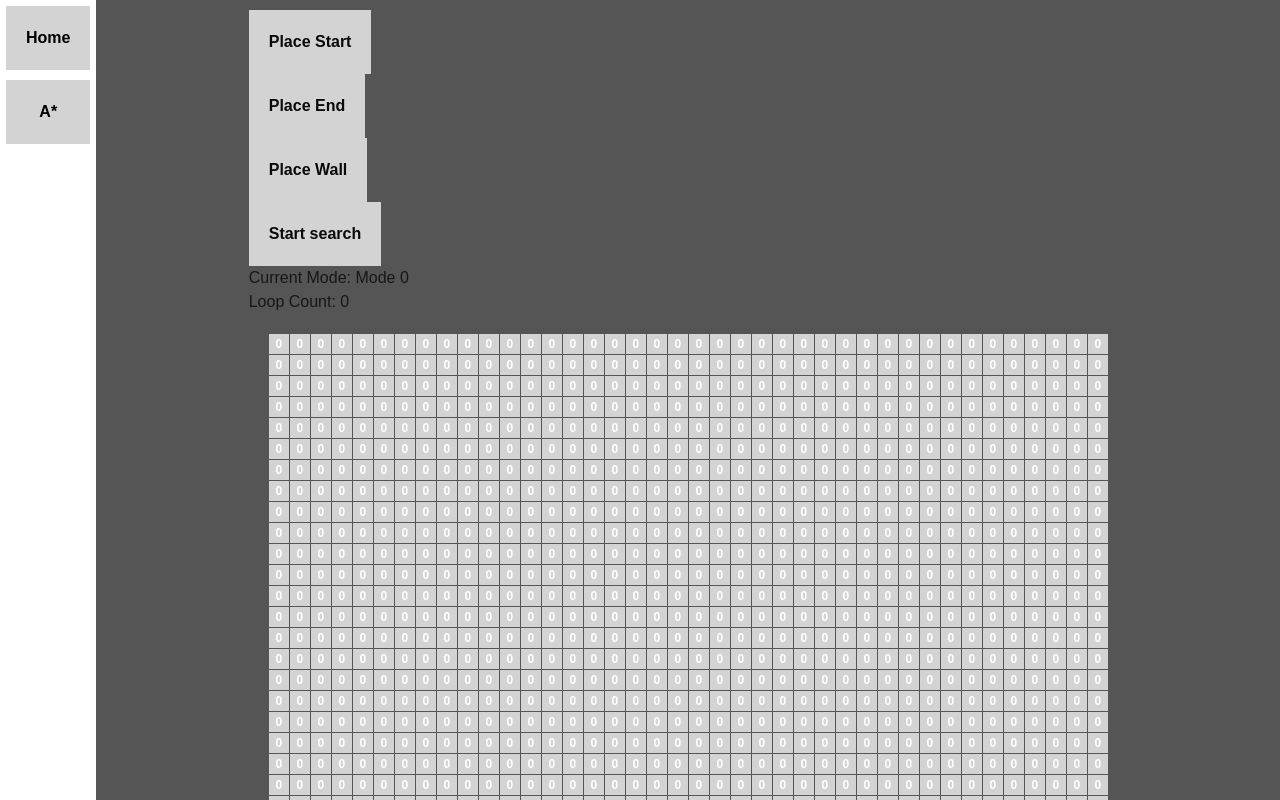
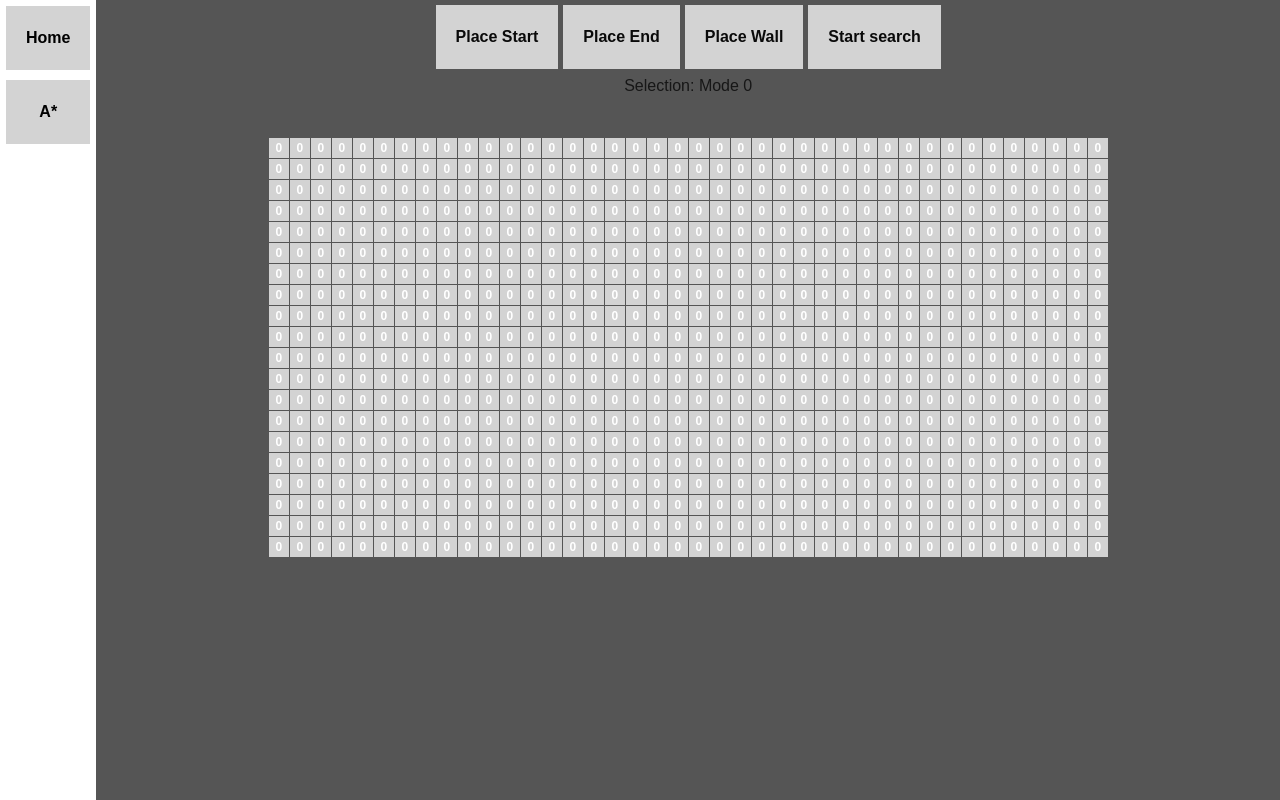
Before and after one commit to Karquilla/WEB_PORTFOLIO, a Next.js app: page /AStar in a window 1280 px wide. Shown: the top 800 px of the page. Built offline with nearby package versions, Linux system fonts and the light colour scheme.

Commit message:
cleaning up CSS wip

```diff
--- a/app/AStar/page.tsx
+++ b/app/AStar/page.tsx
@@ -1,6 +1,8 @@
 import Navbar from "../../components/navbar";
 import Astar from "../../components/aStar";
 import styles from "../App.module.css"
+
+// grid_container need an outer and inner so backgroubn
 
 export default function page() {
   return (
@@ -8,7 +10,16 @@ export default function page() {
 
     <div className={styles.layout}>
       <div className={styles.container}> <Navbar /> </div>
-        <div className={styles.grid_container}> <Astar /> </div>
+      <div style={{
+              display: 'flex',
+              padding: '0%',
+              backgroundColor: '#555555',
+              width: '100vw',
+              height: '100vw'}} >
+        <div className={styles.grid_container}>
+          <Astar />
+          </div>
+        </div>
     </div>
     </div>
   );
--- a/app/App.module.css
+++ b/app/App.module.css
@@ -5,32 +5,22 @@
 
 .layout {
   display: flex; /* Flex container for the whole page */
-  height: 100%; /* Full viewport height */
-
-
 }
 
-  .modeButtpn-container {
-    display: flex;
-    justify-content: center;
-    align-items: center;
-    padding: 5px;
-    gap: 5px;
-  }
 .grid_container {
   width: 100%;
   display: flex;
-    justify-content: center;
+  justify-content: top;
   align-items: center;
   flex-direction: column;
-    background-color: #555555;
-    padding: 10px;
+
 }
 
 .container {
   flex: 1;
   display: flex;
   width: 100%;
+  height: 100%;
   flex-direction: row;
   padding: 5px;
   gap: 10px;
--- a/app/layout.tsx
+++ b/app/layout.tsx
@@ -14,7 +14,7 @@ const geistMono = localFont({
 });
 
 export const metadata: Metadata = {
-  title: "Create Next App",
+  title: "Portfolio",
   description: "Generated by create next app",
 };
 
--- a/app/page.tsx
+++ b/app/page.tsx
@@ -6,17 +6,16 @@ import React from "react";
 //import AStar from '../src/aStar';
 import Home from '../components/home';
 import Navbar from "../components/navbar";
-import './App.module.css';
+import styles from './App.module.css';
 
-const page = () => {
+export default function page() {
   return (
-    <div><Navbar />
-    <Home />
+    <div className={styles.layout}>
+      <div className={styles.container}> <Navbar /> </div>
+      <div className={styles.container}><Home /></div>
     </div>
   );
-};
-
-export default page;
+}
 
 
 //<div className="layout">
--- a/components/aStar.module.css
+++ b/components/aStar.module.css
@@ -1,20 +1,28 @@
 /* Grid.css */
 .grid {
+  display: grid;
+  gap: 1px;
+  padding: 20px;
 
-    display: grid;
-    gap: 1px;
-    padding: 20px;
-  }
+}
 
 /* aStar.css */
+.modeButtpn_container {
+  display: flex;
+  justify-content: center;
+  align-items: center;
+  padding: 5px;
+  gap: 5px;
+}
+
 .control_buttons {
   background: #D3D3D3;
   display: flex;
+  flex-direction: row;
   color: #0a0a0a;
   font-weight: bold;
   border: none;
   cursor: pointer;
-  display: flex;
   justify-content: center;
   align-items: center;
   border-radius: 0px;
@@ -36,6 +44,8 @@
   transition: background-color 0.2s; /* Smooth color transition */
 }
 
+
+
 .grid_box.checked {
   background-color: #87CEEB; /* Light blue for open set */
 }
--- a/components/aStar.tsx
+++ b/components/aStar.tsx
@@ -38,13 +38,12 @@ class GridBox {
 }
 
 
-const Astar = ({ columns = 40, cellSize = 20 }) => {
+const Astar = ({ columns = 40, rows = 20, cellSize = 20 }) => {
   const [startNode, setStartNode]     = useState<GridBox | null>(null);
   const [endNode, setEndNode]         = useState<GridBox | null>(null);
-  const [loopCount] = useState(0);
   // State for grid boxes, assigning each box an (x, y) coordinate
   const [boxes, setBoxes] = useState(
-    Array.from({ length: columns * columns }, (_, i) => {
+    Array.from({ length: columns * rows }, (_, i) => {
       return new GridBox(i, LIGHTGREY, `Box ${i + 1}`, i % (columns), Math.floor(i / columns));
     })
   );
@@ -190,7 +189,7 @@ const Astar = ({ columns = 40, cellSize = 20 }) => {
     const x = box ? box.x : null;
     const y = box ? box.y : null;
 
-    console.log(`Box ${id} clicked in ${mode}!, posx ${x} posy ${y}`);
+    //console.log(`Box ${id} clicked in ${mode}!, posx ${x} posy ${y}`);
     setBoxes((prevBoxes) => {
       // Clone the previous array of boxes
       const updatedBoxes = [...prevBoxes];
@@ -241,7 +240,7 @@ const Astar = ({ columns = 40, cellSize = 20 }) => {
   };
 
   function sleep(ms :number) {
-    console.log("timer started")
+    //console.log("timer started")
     return new Promise(resolve => setTimeout(resolve, ms));
   };
 
@@ -319,8 +318,7 @@ const Astar = ({ columns = 40, cellSize = 20 }) => {
 
       {/* Display current mode and loop count */}
       <div>
-        <p>Current Mode: {mode}</p>
-        <p>Loop Count: {loopCount}</p>
+        <h1>Selection: {mode}</h1>
       </div>
 
       {/* Grid Layout */}
@@ -328,6 +326,7 @@ const Astar = ({ columns = 40, cellSize = 20 }) => {
         className={styles.grid}
         style={{
           gridTemplateColumns: `repeat(${columns}, ${cellSize}px)`,
+          gridTemplateRows: `repeat(${rows}, ${cellSize}px)`,
         }}
       >
         {boxes.map((box) => (
@@ -353,7 +352,7 @@ const Astar = ({ columns = 40, cellSize = 20 }) => {
           pointerEvents: 'none', // Prevent interfering with button clicks
         }}
       >
-        {box.h}
+        {box.f !== Infinity ? box.f : null}
       </span>
           </button>
         ))}
--- a/components/navbar.module.css
+++ b/components/navbar.module.css
@@ -15,4 +15,4 @@
     border-radius: 0px; /* Rounded corners */
     padding: 20px; /* Add clickable space */
     gap: 200px;
-  }
+}
```
Lines whose indentation alone changed are shown as unchanged.
